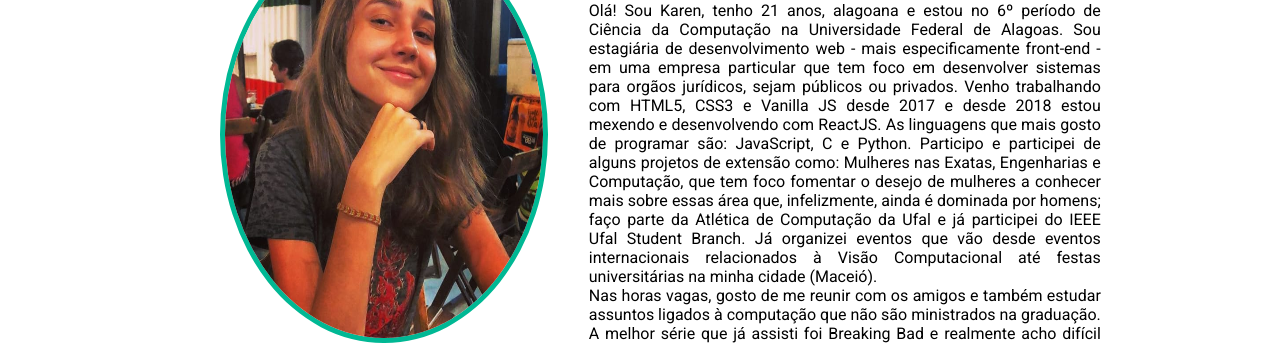
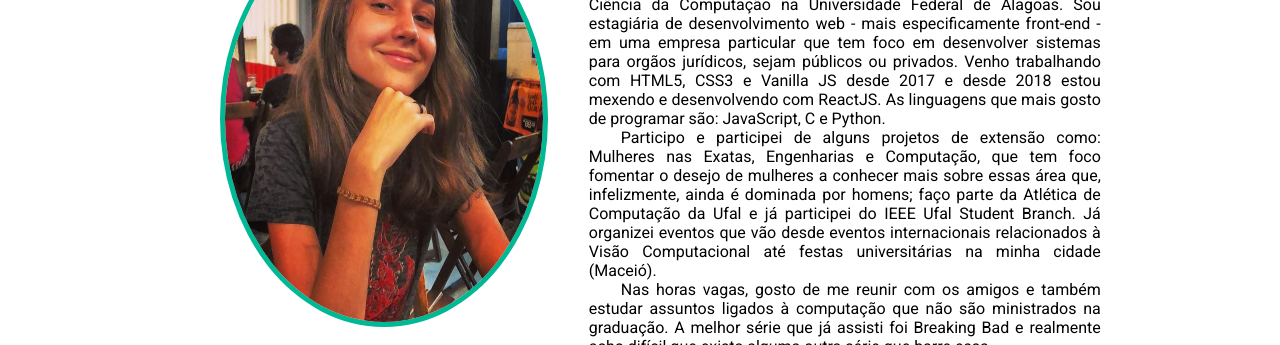
Before and after one commit to karenngomes/news-covid-19, a plain HTML site: page about.html in a window 1280 px wide. Shown: the part 313-658 px from the top of the page. Drawn offline with Linux system fonts and the light colour scheme.

Commit message:
refactor(about): ajustes nos parágrafos

```diff
--- a/about.html
+++ b/about.html
@@ -25,23 +25,34 @@
             </div>
             <div id="about-me">
                 <h2><a href="https://about.me/karenngomes">Karen Gomes</a></h2>
+                <div id="about-me-text">
                     <p>
                         Olá! Sou Karen, tenho 21 anos, alagoana e estou no 6º período de Ciência da Computação na
                         Universidade Federal de Alagoas. Sou estagiária de desenvolvimento web - mais especificamente
-                    front-end - em uma empresa particular que tem foco em desenvolver sistemas para orgãos jurídicos,
+                        front-end - em uma empresa particular que tem foco em desenvolver sistemas para orgãos
+                        jurídicos,
                         sejam públicos ou privados.
-                    Venho trabalhando com HTML5, CSS3 e Vanilla JS desde 2017 e desde 2018 estou mexendo e desenvolvendo
-                    com ReactJS. As linguagens que mais gosto de programar são: JavaScript, C e Python. Participo e
-                    participei de alguns projetos de extensão como: Mulheres nas Exatas, Engenharias e Computação, que
-                    tem foco fomentar o desejo de mulheres a conhecer mais sobre essas área que, infelizmente, ainda é
+                        Venho trabalhando com HTML5, CSS3 e Vanilla JS desde 2017 e desde 2018 estou mexendo e
+                        desenvolvendo
+                        com ReactJS. As linguagens que mais gosto de programar são: JavaScript, C e Python. </p>
+                    <p> Participo e
+                        participei de alguns projetos de extensão como: Mulheres nas Exatas, Engenharias e Computação,
+                        que
+                        tem foco fomentar o desejo de mulheres a conhecer mais sobre essas área que, infelizmente, ainda
+                        é
                         dominada por homens; faço parte da Atlética de Computação da Ufal e já participei do IEEE Ufal
                         Student Branch. Já
-                    organizei eventos que vão desde eventos internacionais relacionados à Visão Computacional até festas
-                    universitárias na minha cidade (Maceió). <br /> Nas horas vagas, gosto de me reunir com os amigos e
+                        organizei eventos que vão desde eventos internacionais relacionados à Visão Computacional até
+                        festas
+                        universitárias na minha cidade (Maceió). </p>
+                    <p> Nas horas vagas, gosto de me reunir com os
+                        amigos e
                         também
-                    estudar assuntos ligados à computação que não são ministrados na graduação. A melhor série que já
+                        estudar assuntos ligados à computação que não são ministrados na graduação. A melhor série que
+                        já
                         assisti foi Breaking Bad e realmente acho difícil que exista alguma outra série que barre essa.
                     </p>
+                </div>
                 <div id="social-networks-bottom">
                     <a href="https://www.linkedin.com/in/karenngomes/"><i class="fab fa-linkedin-in"></i></a>
                     <a href="https://github.com/karenngomes"><i class="fab fa-github"></i></a>
--- a/css/about.css
+++ b/css/about.css
@@ -1,3 +1,7 @@
+#template {
+  margin: 1rem 0 1rem 0;
+}
+
 #container {
   display: flex;
   justify-content: center;
@@ -36,10 +40,14 @@ a {
   font-size: 2.5rem;
 }
 
-#about-me p {
+#about-me-text {
   margin: 1rem 0 1rem 0;
   text-align: justify;
   font-family: "Roboto", sans-serif;
+}
+
+#about-me-text p {
+  text-indent: 2rem;
 }
 
 #social-networks-bottom {
```
Lines whose indentation alone changed are shown as unchanged.
